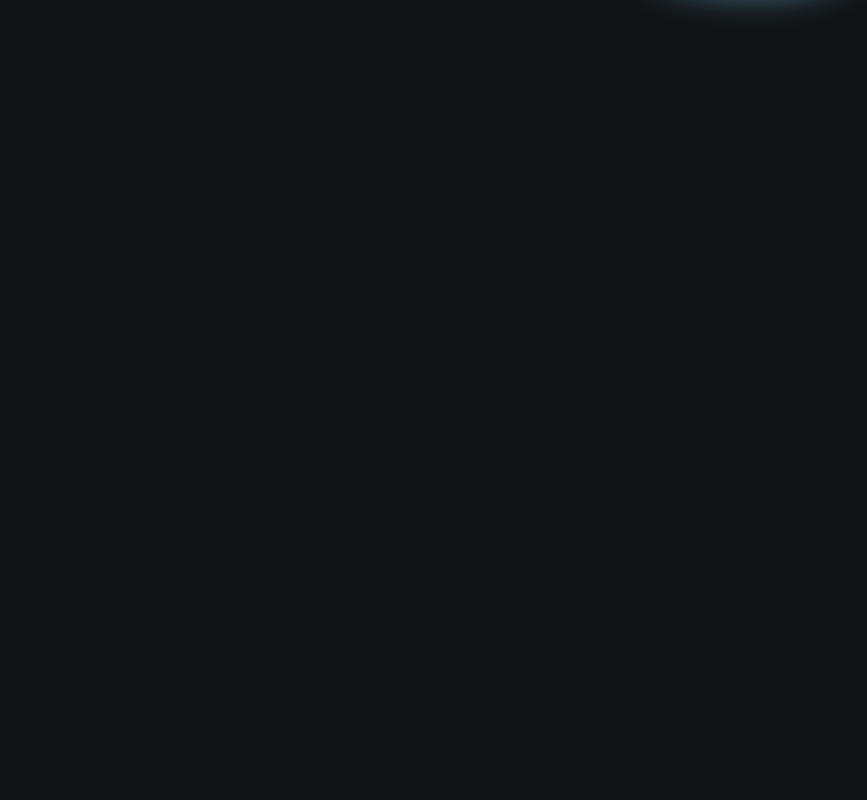
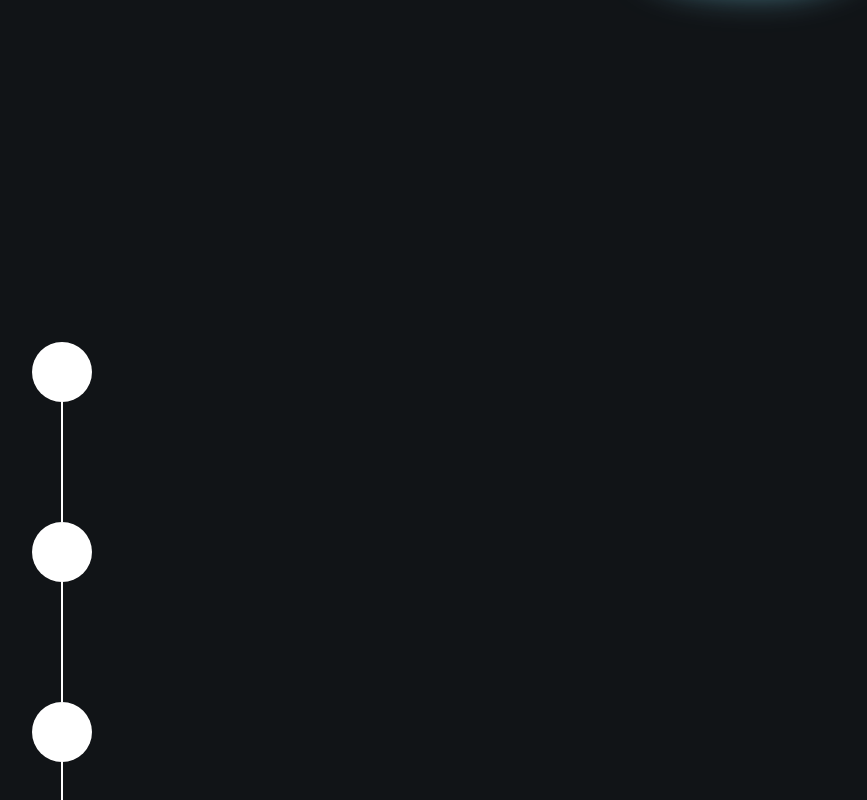
Before and after one commit to HasibCoderLab/portfolio-with-react, a React (Vite) app: page / in a window 1280 px wide. Shown: the part 588-1388 px from the top of the page, without its empty margins (258-1125 px from the left). Built offline with nearby package versions, Linux system fonts and the light colour scheme.

Commit message:
set up line , cirele

```diff
--- a/src/components/About/About.css
+++ b/src/components/About/About.css
@@ -1,6 +1,34 @@
 #about{
  width: 100%;
     height: 100%;
-    min-height: 100vh;
+    display: flex;
 
 }
+.leftabout{
+    width: 50%;
+    height: 100vh;
+    display: flex;
+    justify-content: center;
+    align-items: center;
+}
+
+.cirele-line{
+   display: flex;
+    justify-content: center;
+    align-items: center;
+    flex-direction: column;
+
+}
+.cirele{
+    width: 60px;
+    height: 60px;
+    border-radius: 50px;
+    background-color: #fff;
+}
+
+.line{
+width: 2px;
+height: 120px;
+    background-color: #fff;
+
+}
--- a/src/components/About/About.jsx
+++ b/src/components/About/About.jsx
@@ -3,7 +3,26 @@ import "./About.css"
 const About = () => {
     return (
         <div id="about">
+            <div className="leftabout">
+<div className="cirele-line">
+    {/* ================ 1st=================== */}
+    <div className="cirele"> </div>
+    <div className="line"></div>
+    {/* ================ 2nd   =================== */}
 
+    <div className="cirele"> </div>
+    <div className="line"></div>
+
+    {/* ================ 3rd =================== */}
+    <div className="cirele"> </div>
+    <div className="line"></div>
+
+
+</div>
+            </div>
+            <div className="rightabout">
+
+            </div>
         </div>
     )
 }
```
